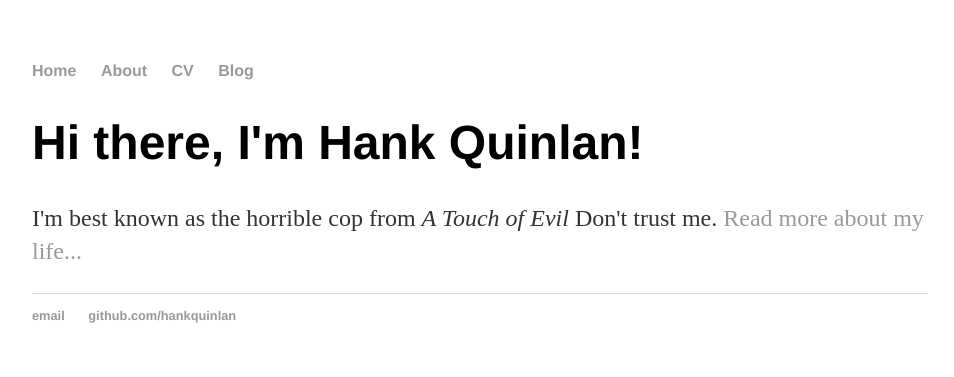
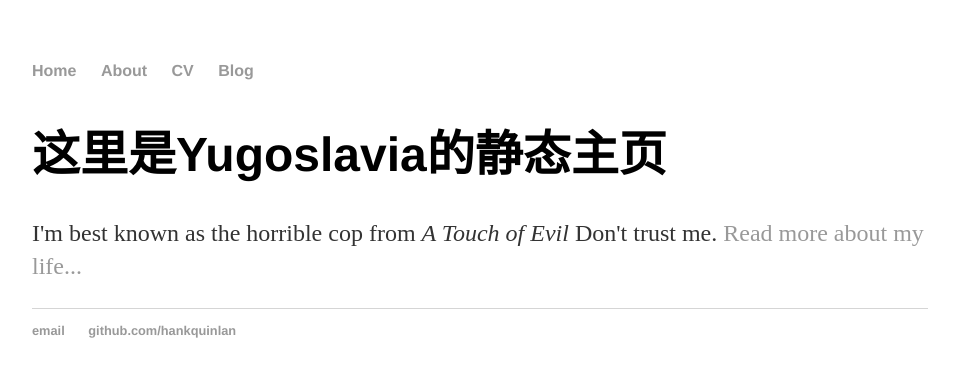
Before and after one commit to Yugoslavia36/yugoslavia36.github.io, a Jekyll site: the page built from index.html, in a window 1280 px wide. Shown: the top 377 px of the page, without its empty margins (160-1114 px from the left). Built offline with Jekyll 4.4.1, drawn with Linux system fonts in a browser that asks for light colours.

Commit message:
Update index.html

```diff
--- a/index.html
+++ b/index.html
@@ -1,8 +1,8 @@
 ---
 layout: default
-title: Hank Quinlan, Horrible Cop
+title: Yugoslvia的静态主页
 ---
 <div class="blurb">
-	<h1>Hi there, I'm Hank Quinlan!</h1>
+	<h1>这里是Yugoslavia的静态主页</h1>
 	<p>I'm best known as the horrible cop from <em>A Touch of Evil</em> Don't trust me. <a href="/about">Read more about my life...</a></p>
 </div><!-- /.blurb -->
```
